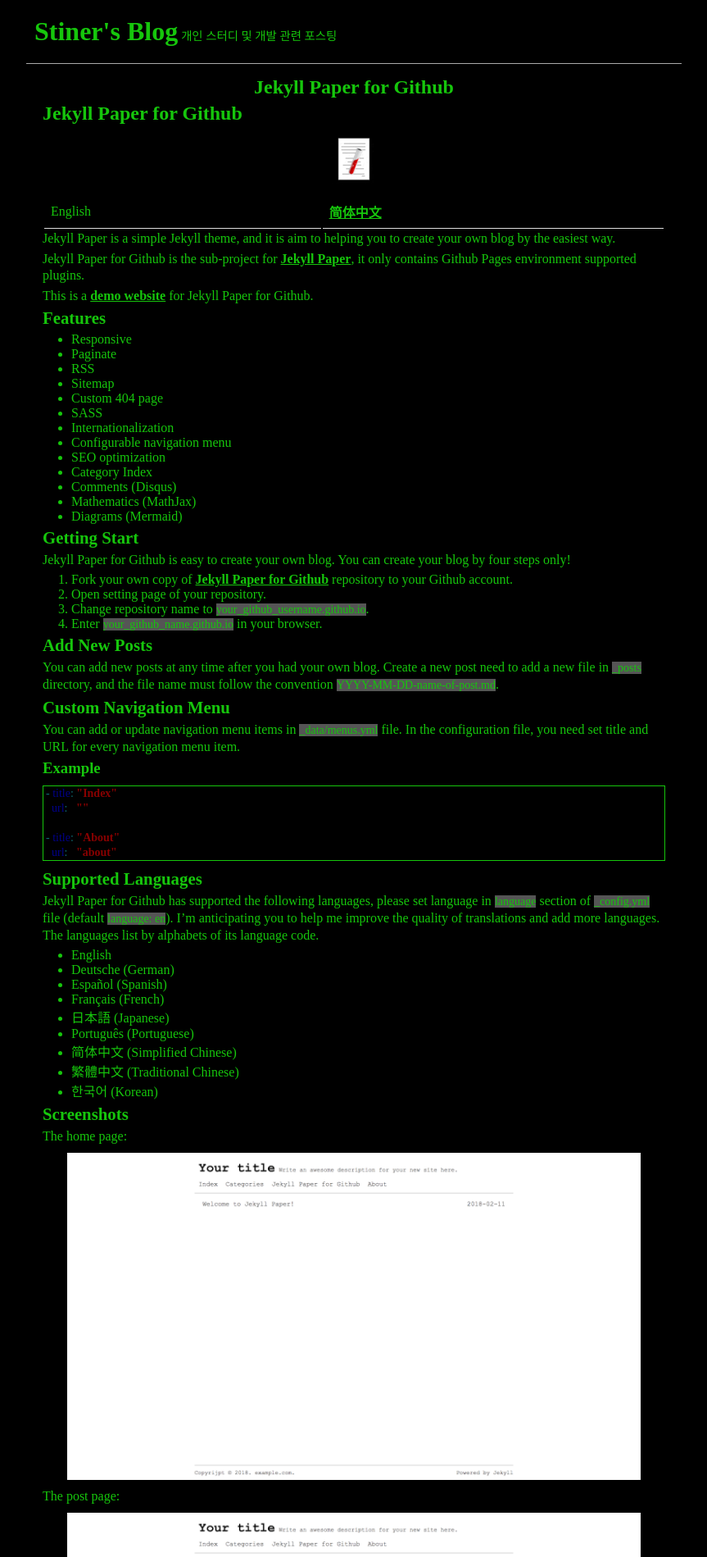
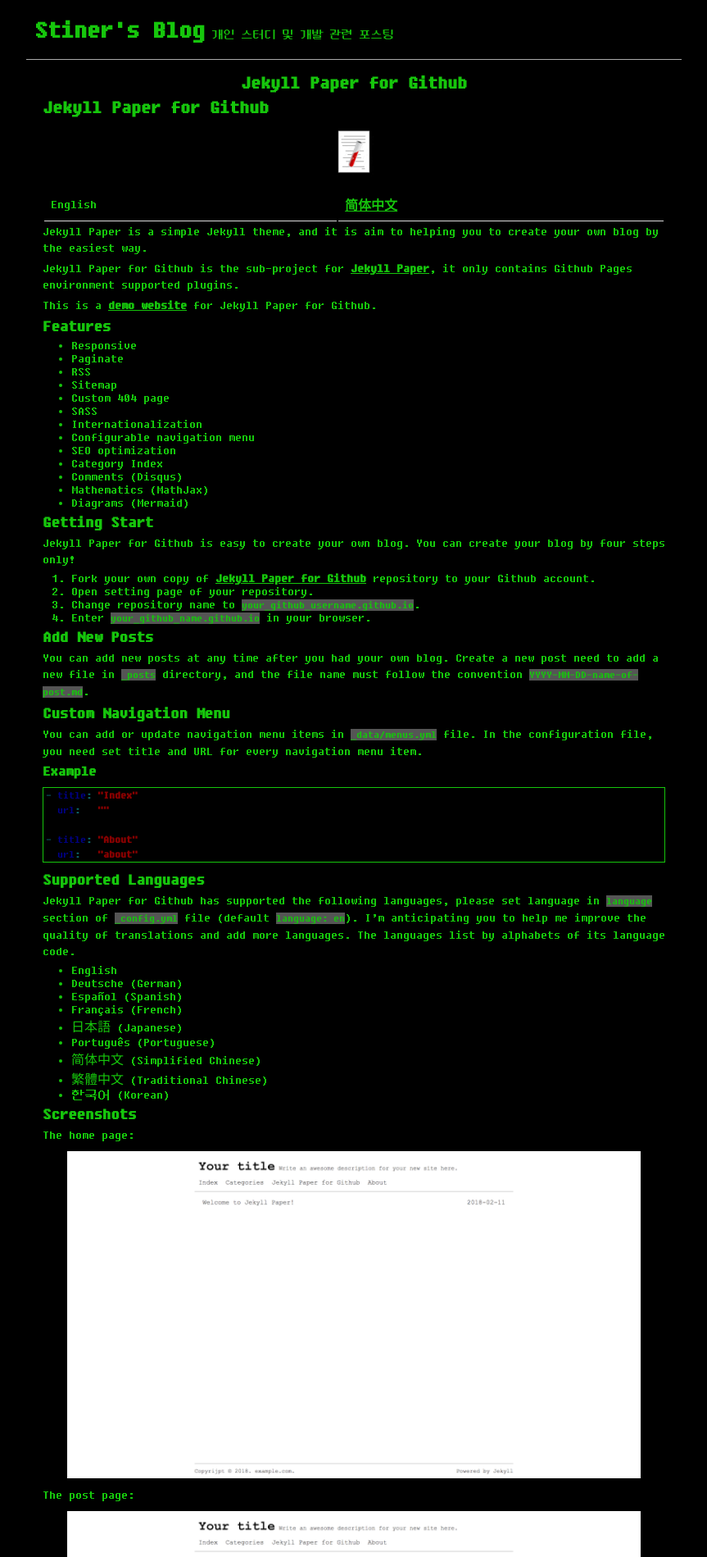
Before and after one commit to Stiner/stiner.github.io, a Jekyll site: the page built from MANUAL.md, in a window 1280 px wide. Shown: the top 1899 px of the page at 82% size, without its empty margins (208-1071 px from the left). Built offline with Jekyll 4.4.1, drawn with Linux system fonts in a browser that asks for light colours; some web fonts are replaced; our own code applies the rules of GitHub Pages for plain Markdown files.

Commit message:
no comment

```diff
--- a/_sass/reset.scss
+++ b/_sass/reset.scss
@@ -3,7 +3,7 @@
 @font-face {
   font-family: 'IyagiGGC';
   //src: url('https://cdn.jsdelivr.net/gh/JuwanPark/IyagiGGC@latest/IyagiGGC.woff') format('woff');
-  src: url('assets/fonts/DungGeunMo.woff') format('woff');
+  src: url('https://stiner.github.io/assets/fonts/DungGeunMo.woff') format('woff');
   font-weight: normal;
   font-style: normal;
 }
```
